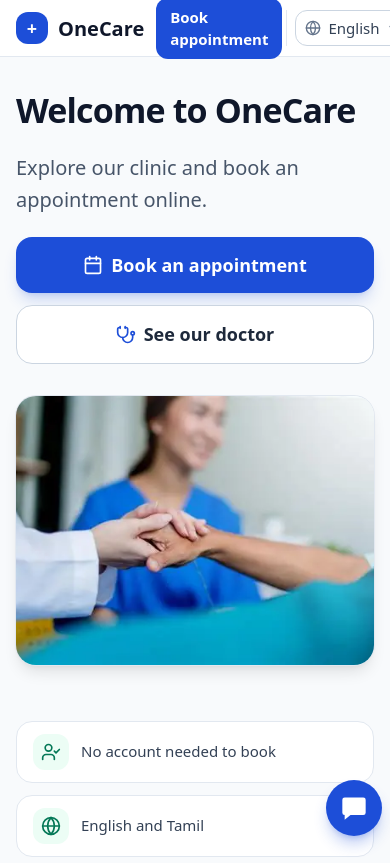
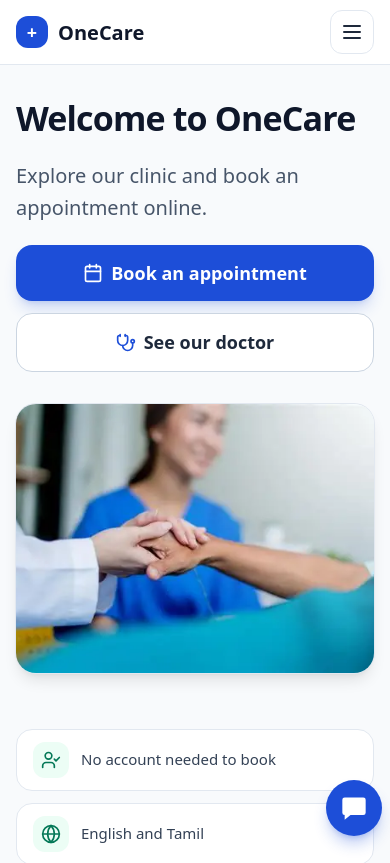
Before and after one commit to OneCareSystems/onecare-frontend, a React (Vite) app: page /home in a window 390 px wide. Shown: the top 863 px of the page. Built offline with nearby package versions, Linux system fonts and the light colour scheme; no server answers.

Commit message:
fix: code is changed according to mobile layout

```diff
--- a/src/components/SiteHeader.jsx
+++ b/src/components/SiteHeader.jsx
@@ -1,4 +1,6 @@
-import { Link, NavLink } from "react-router-dom";
+
+import { useState } from "react";
+import { Link, NavLink, useLocation } from "react-router-dom";
 import { useTranslation } from "react-i18next";
 import LanguageSwitcher from "./LanguageSwitcher";
 
@@ -7,19 +9,39 @@ const focusRing =
 
 const SiteHeader = ({ style }) => {
   const { t } = useTranslation();
+  const location = useLocation();
+
+  // Controls the mobile navigation menu
+  const [menuOpen, setMenuOpen] = useState(false);
 
   const homeLabel = t("publicLanding.home");
+
+  // Close the mobile menu when a navigation link is clicked
+  const closeMenu = () => setMenuOpen(false);
+
+  // Also close the menu when the route changes
+  const [previousPath, setPreviousPath] = useState(location.pathname);
+
+  if (previousPath !== location.pathname) {
+    setPreviousPath(location.pathname);
+    setMenuOpen(false);
+  }
 
   return (
     <header
       style={style}
-      className="static border-b border-slate-200 bg-white/90 backdrop-blur"
+      className="relative z-40 border-b border-slate-200 bg-white/90 backdrop-blur"
     >
-      <div className="mx-auto flex h-14 max-w-6xl items-center justify-between gap-3 px-4 sm:px-6">
+      <div className="mx-auto max-w-6xl px-4 sm:px-6">
+
+        {/* Header: Logo and Navigation */}
+        <div className="flex h-16 items-center justify-between gap-3">
+
           {/* Brand */}
           <Link
             to="/home"
             aria-label={homeLabel}
+            onClick={closeMenu}
             className={`flex shrink-0 items-center gap-2.5 rounded-lg ${focusRing}`}
           >
             <span
@@ -28,14 +50,22 @@ const SiteHeader = ({ style }) => {
             >
               +
             </span>
-          <span className="text-lg font-bold text-slate-900">OneCare</span>
+
+            <span className="text-lg font-bold text-slate-900">
+              OneCare
+            </span>
           </Link>
 
-        {/* Public navigation */}
-        <nav aria-label={t("publicLanding.navigation")}>
+          {/* DESKTOP NAVIGATION */}
+          {/* Hidden on mobile, visible on large screens */}
+          <nav
+            aria-label={t("publicLanding.navigation")}
+            className="hidden lg:block"
+          >
             <ul className="m-0 flex list-none items-center gap-1 p-0 sm:gap-2">
-            {/* The logo already goes home, so this link only shows from sm up */}
-            <li className="hidden sm:block">
+
+              {/* Home */}
+              <li>
                 <NavLink
                   to="/home"
                   className={({ isActive }) =>
@@ -50,7 +80,7 @@ const SiteHeader = ({ style }) => {
                 </NavLink>
               </li>
 
-            {/* Main action */}
+              {/* Book Appointment */}
               <li>
                 <NavLink
                   to="/appointments"
@@ -60,10 +90,132 @@ const SiteHeader = ({ style }) => {
                 </NavLink>
               </li>
 
-            {/* English / Tamil switcher */}
+              {/* English / Tamil Switcher */}
               <li className="flex items-center border-l border-slate-200 pl-2 sm:pl-3">
                 <LanguageSwitcher />
               </li>
+
+              {/* Staff Login */}
+              <li>
+                <NavLink
+                  to="/login"
+                  className={`inline-flex items-center rounded-lg border border-blue-700 bg-white px-3.5 py-2 text-sm font-semibold text-blue-700 transition-colors hover:bg-blue-50 ${focusRing}`}
+                >
+                  {t("publicLanding.staffLogin")}
+                </NavLink>
+              </li>
+            </ul>
+          </nav>
+
+          {/* MOBILE HAMBURGER BUTTON */}
+          {/* Visible on mobile, hidden on large screens */}
+          <button
+            type="button"
+            onClick={() => setMenuOpen(!menuOpen)}
+            aria-label={menuOpen ? "Close menu" : "Open menu"}
+            aria-expanded={menuOpen}
+            aria-controls="mobile-navigation"
+            className={`flex h-11 w-11 items-center justify-center rounded-lg border border-slate-200 bg-white text-slate-800 hover:bg-slate-100 lg:hidden ${focusRing}`}
+          >
+            {menuOpen ? (
+              // Close icon (X)
+              <svg
+                xmlns="http://www.w3.org/2000/svg"
+                className="h-6 w-6"
+                fill="none"
+                viewBox="0 0 24 24"
+                stroke="currentColor"
+                strokeWidth="2"
+                aria-hidden="true"
+              >
+                <path
+                  strokeLinecap="round"
+                  strokeLinejoin="round"
+                  d="M6 18L18 6M6 6l12 12"
+                />
+              </svg>
+            ) : (
+              // Hamburger icon
+              <svg
+                xmlns="http://www.w3.org/2000/svg"
+                className="h-6 w-6"
+                fill="none"
+                viewBox="0 0 24 24"
+                stroke="currentColor"
+                strokeWidth="2"
+                aria-hidden="true"
+              >
+                <path
+                  strokeLinecap="round"
+                  strokeLinejoin="round"
+                  d="M4 6h16M4 12h16M4 18h16"
+                />
+              </svg>
+            )}
+          </button>
+        </div>
+
+        {/* MOBILE NAVIGATION MENU */}
+        {/* Appears only when hamburger button is clicked */}
+        <nav
+          id="mobile-navigation"
+          aria-label="Mobile navigation"
+          hidden={!menuOpen}
+          className={`${
+            menuOpen ? "block" : "hidden"
+          } border-t border-slate-200 py-4 lg:hidden`}
+        >
+          <ul className="flex flex-col gap-3">
+
+            {/* Mobile Home */}
+            <li>
+              <NavLink
+                to="/home"
+                onClick={closeMenu}
+                className={({ isActive }) =>
+                  `block rounded-lg px-4 py-3 text-sm font-medium ${focusRing} ${
+                    isActive
+                      ? "bg-blue-50 text-blue-800"
+                      : "text-slate-700 hover:bg-slate-100"
+                  }`
+                }
+              >
+                {homeLabel}
+              </NavLink>
+            </li>
+
+            {/* Mobile Book Appointment */}
+            <li>
+              <NavLink
+                to="/appointments"
+                onClick={closeMenu}
+                className={`block rounded-lg bg-blue-700 px-4 py-3 text-center text-sm font-semibold text-white hover:bg-blue-800 ${focusRing}`}
+              >
+                {t("publicLanding.book")}
+              </NavLink>
+            </li>
+
+            {/* Mobile Staff Login */}
+            <li>
+              <NavLink
+                to="/login"
+                onClick={closeMenu}
+                className={`block rounded-lg border border-blue-700 bg-white px-4 py-3 text-center text-sm font-semibold text-blue-700 hover:bg-blue-50 ${focusRing}`}
+              >
+                {t("publicLanding.staffLogin")}
+              </NavLink>
+            </li>
+
+            {/* Mobile Language Switcher */}
+            <li className="border-t border-slate-200 pt-3">
+              <div className="flex flex-wrap items-center justify-between gap-3 px-2">
+                <span className="text-sm font-medium text-slate-700">
+                  {t("publicLanding.language", "Language")}
+                </span>
+                <LanguageSwitcher />
+              </div>
+            </li>
+
           </ul>
         </nav>
       </div>
@@ -72,3 +224,81 @@ const SiteHeader = ({ style }) => {
 };
 
 export default SiteHeader;
+
+
+
+
+// import { Link, NavLink } from "react-router-dom";
+// import { useTranslation } from "react-i18next";
+// import LanguageSwitcher from "./LanguageSwitcher";
+
+// const focusRing =
+//   "focus-visible:outline focus-visible:outline-2 focus-visible:outline-offset-2 focus-visible:outline-blue-600";
+
+// const SiteHeader = ({ style }) => {
+//   const { t } = useTranslation();
+
+//   const homeLabel = t("publicLanding.home");
+
+//   return (
+//     <header
+//       style={style}
+//       className="static border-b border-slate-200 bg-white/90 backdrop-blur"
+//     >
+//       <div className="mx-auto flex h-14 max-w-6xl items-center justify-between gap-3 px-4 sm:px-6">
+//         {/* Brand */}
+//         <Link
+//           to="/home"
+//           aria-label={homeLabel}
+//           className={`flex shrink-0 items-center gap-2.5 rounded-lg ${focusRing}`}
+//         >
+//           <span
+//             aria-hidden="true"
+//             className="flex h-8 w-8 items-center justify-center rounded-lg bg-blue-700 font-bold text-white"
+//           >
+//             +
+//           </span>
+//           <span className="text-lg font-bold text-slate-900">OneCare</span>
+//         </Link>
+
+//         {/* Public navigation */}
+//         <nav aria-label={t("publicLanding.navigation")}>
+//           <ul className="m-0 flex list-none items-center gap-1 p-0 sm:gap-2">
+//             {/* The logo already goes home, so this link only shows from sm up */}
+//             <li className="hidden sm:block">
+//               <NavLink
+//                 to="/home"
+//                 className={({ isActive }) =>
+//                   `block rounded-lg px-3 py-2 text-sm font-medium transition-colors ${focusRing} ${
+//                     isActive
+//                       ? "bg-blue-50 text-blue-800"
+//                       : "text-slate-700 hover:bg-slate-100 hover:text-slate-900"
+//                   }`
+//                 }
+//               >
+//                 {homeLabel}
+//               </NavLink>
+//             </li>
+
+//             {/* Main action */}
+//             <li>
+//               <NavLink
+//                 to="/appointments"
+//                 className={`inline-flex items-center rounded-lg bg-blue-700 px-3.5 py-2 text-sm font-semibold text-white transition hover:bg-blue-800 active:scale-95 ${focusRing}`}
+//               >
+//                 {t("publicLanding.book")}
+//               </NavLink>
+//             </li>
+
+//             {/* English / Tamil switcher */}
+//             <li className="flex items-center border-l border-slate-200 pl-2 sm:pl-3">
+//               <LanguageSwitcher />
+//             </li>
+//           </ul>
+//         </nav>
+//       </div>
+//     </header>
+//   );
+// };
+
+// export default SiteHeader;
```
Lines whose indentation alone changed are shown as unchanged.
